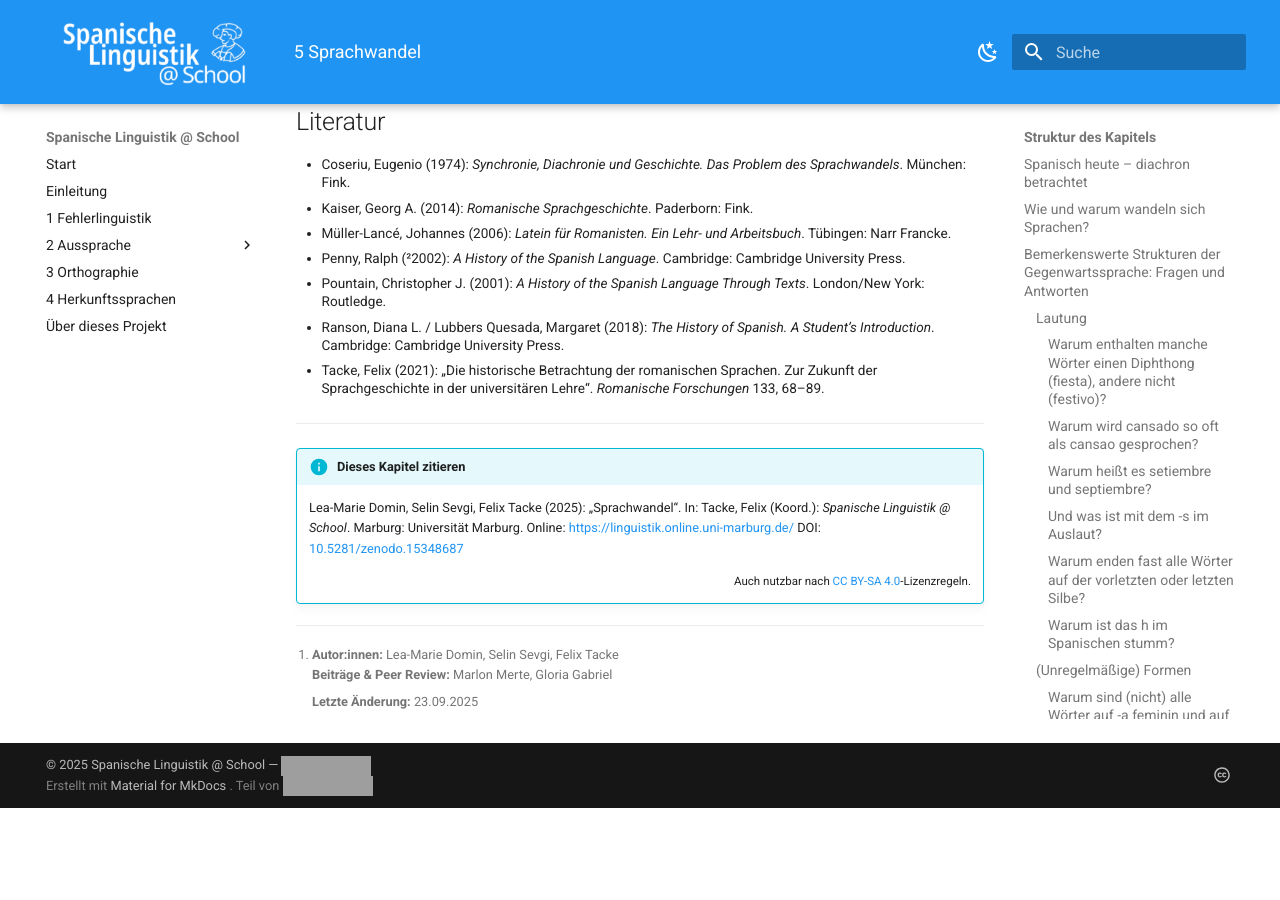
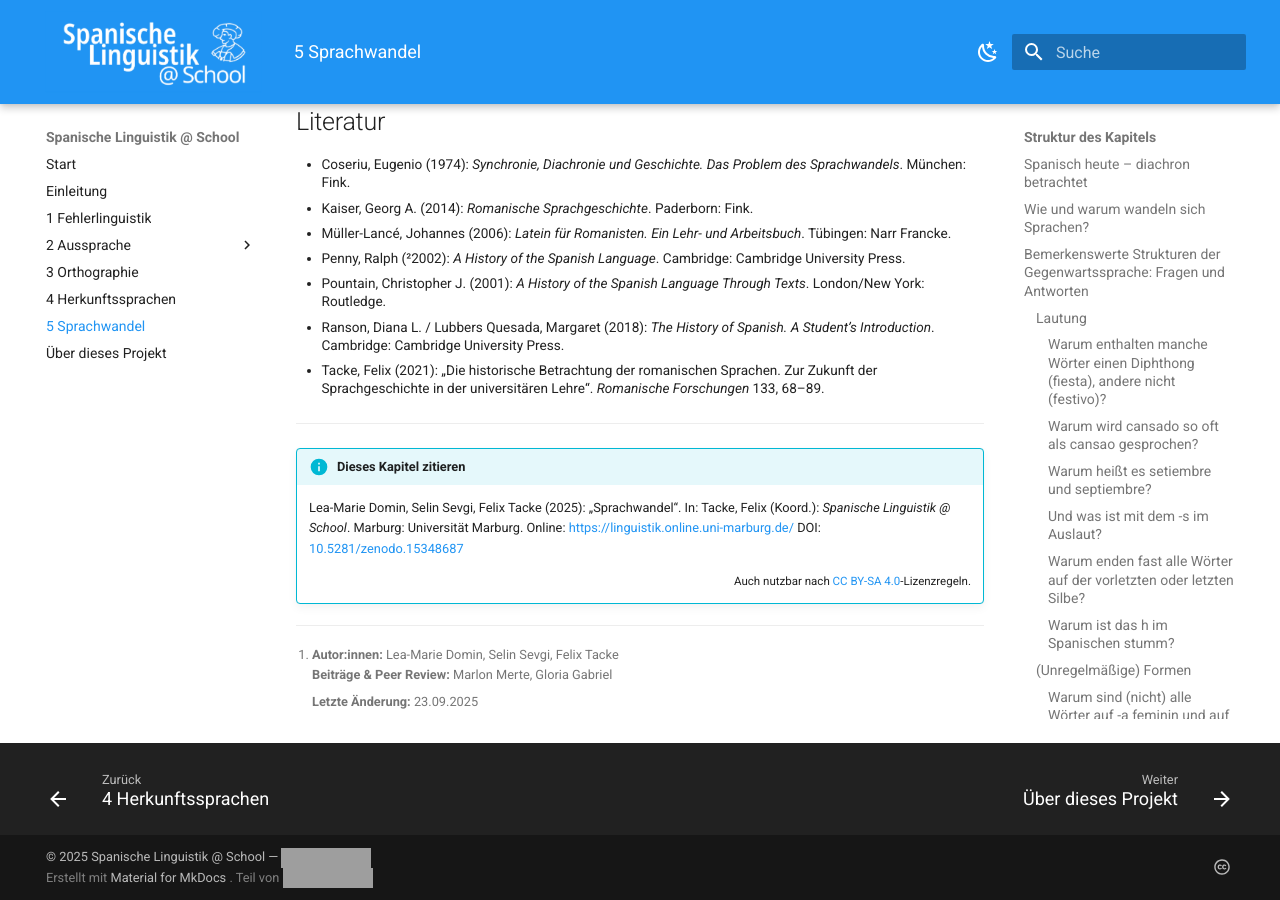
Before and after one commit to FTacke/spanisch-toolkit, an MkDocs documentation site: the page built from docs/wandel/wandel.md, in a window 1280 px wide and 900 px high, scrolled down 10606 px. Built offline with MkDocs 1.6.1 and Material for MkDocs 9.7.7, drawn with Linux system fonts in a browser that asks for light colours; before the commit the page ends 11414 px from its top, so only the background shows below that; grey boxes are pictures that could not be loaded.

Commit message:
5 Sprachwandel added to nav

```diff
--- a/mkdocs.yml
+++ b/mkdocs.yml
@@ -71,6 +71,7 @@ nav:
       - 2.2 Aussprachevariation: aussprache/varianten.md
   - 3 Orthographie: orthographie/orthographie.md
   - 4 Herkunftssprachen: herkunftssprachen/herkunftssprachen.md
+  - 5 Sprachwandel: wandel/wandel.md
 
   - Über dieses Projekt: projekt.md
 
```
